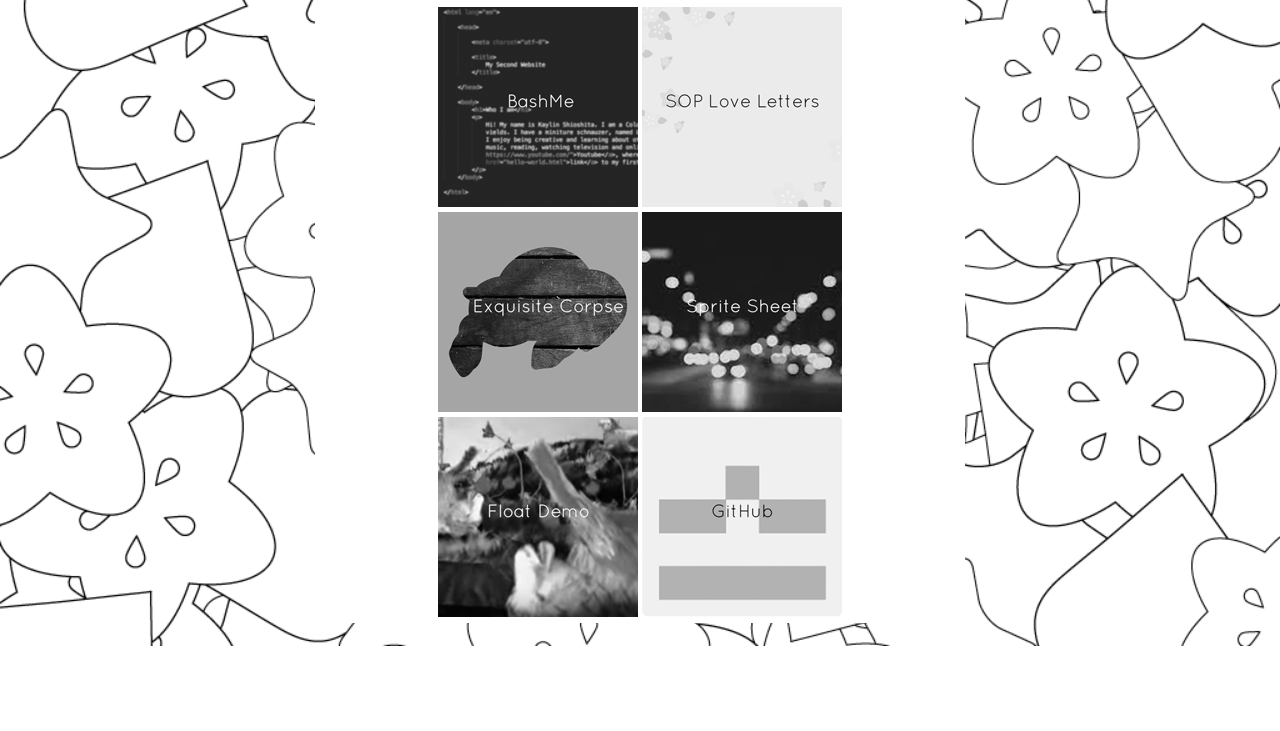
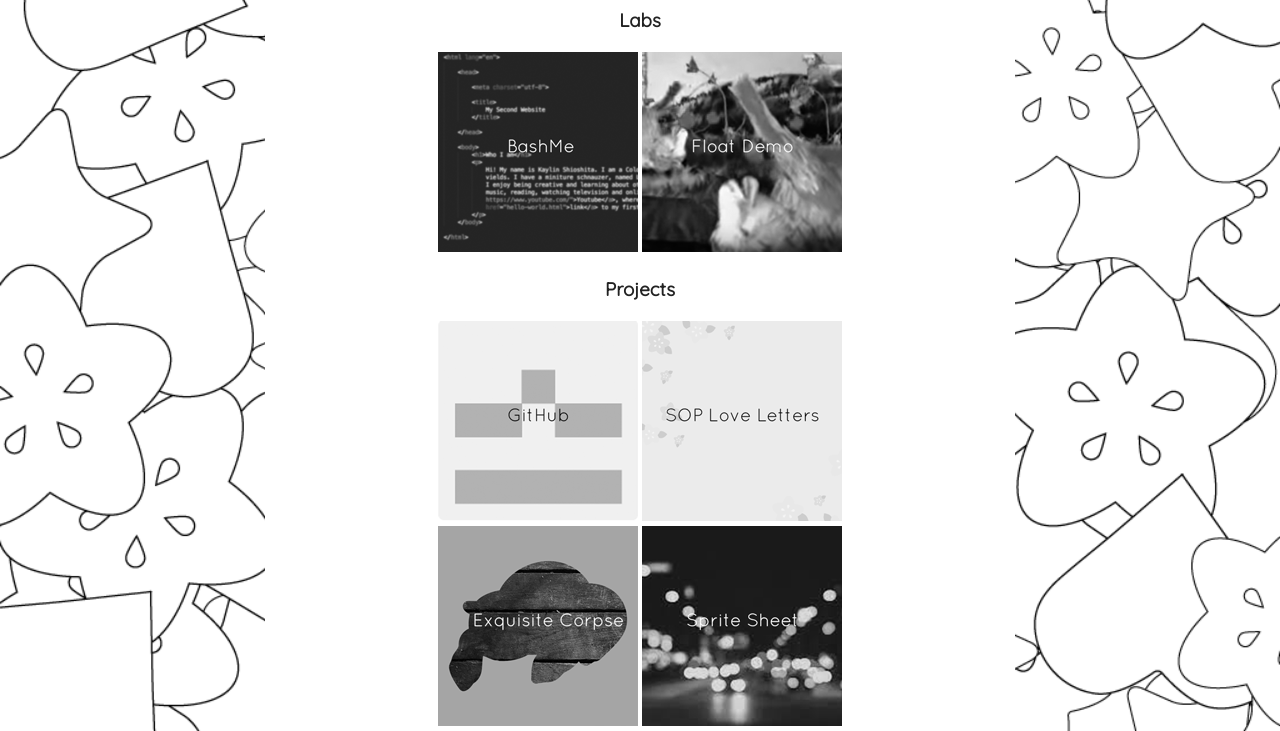
Before and after one commit to Kshioshita/dev, a plain HTML site: page index.html in a window 1280 px wide. Shown: the part 154-885 px from the top of the page. Before the commit the page ends 800 px from the top, so only its background shows below. Drawn offline with Linux system fonts and the light colour scheme; a web font is replaced by a local one.

Commit message:
divided work into labs and projects

```diff
--- a/index.html
+++ b/index.html
@@ -22,13 +22,22 @@
 			<h2>Creative Web Development Tools</h2>
 		</header>
 		<section>
+			<h3>Labs</h3>
 			<ul>
                 <li><a href="me.html" class="icon-bash"><span>BashMe</span></a></li>
+                <li><a href="lab-float-demo/float-on.html" class="icon-float"><span>Float Demo</span></a></li>
+
+	        </ul>
+		</section>
+
+		<section>
+			<h3>Projects</h3>
+			<ul>
+				<li><a href="https://github.com/Kshioshita" class="icon-github"><span>GitHub</span></a></li>
                 <li><a href="sop/lovebash.html" class="icon-sop"><span>SOP Love Letters</span></a></li>
                 <li><a href="exquisitecorpse/index.html" class="icon-corpse"><span>Exquisite Corpse</span></a></li>
                 <li><a href="sprite-sheet/index.html" class="icon-ssheet"><span>Sprite Sheet</span></a></li>
-		                <li><a href="lab-float-demo/float-on.html" class="icon-float"><span></span></a></li>
-		                <li><a href="https://github.com/Kshioshita" class="icon-github"><span>GitHub</span></a></li>
+
 
 
 	        </ul>
--- a/scss/_base.scss
+++ b/scss/_base.scss
@@ -23,7 +23,7 @@ body{
 	// padding-top: 10px;
 	margin: 0 auto;
 	width: 100%;
-	max-width: 650px;
+	max-width: 750px;
 	background-color: rgba(255, 255, 255, 1);
 	// height: 100%;
 }
@@ -50,3 +50,13 @@ ul{
 			}//a
 	}
 }
+
+/*media query block medium mobile*/
+@media only screen and (min-width: 481px) and (max-width: 768px){
+
+} /*end medium tablet  block*/
+
+/*media query block small mobile*/
+@media only screen and (max-width: 480px){
+
+} /*end small mobile block*/
--- a/sprite-sheet/scss/_base.scss
+++ b/sprite-sheet/scss/_base.scss
@@ -51,6 +51,7 @@ ul{
 			display: inline-block;
 			width: 70px;
 			height: 70px;
+			// zoom:.5;
 			span{
 				position: absolute;
 				top: -9999em;
```
Also changed, not shown: css/main.css. Lines whose indentation alone changed are shown as unchanged.
